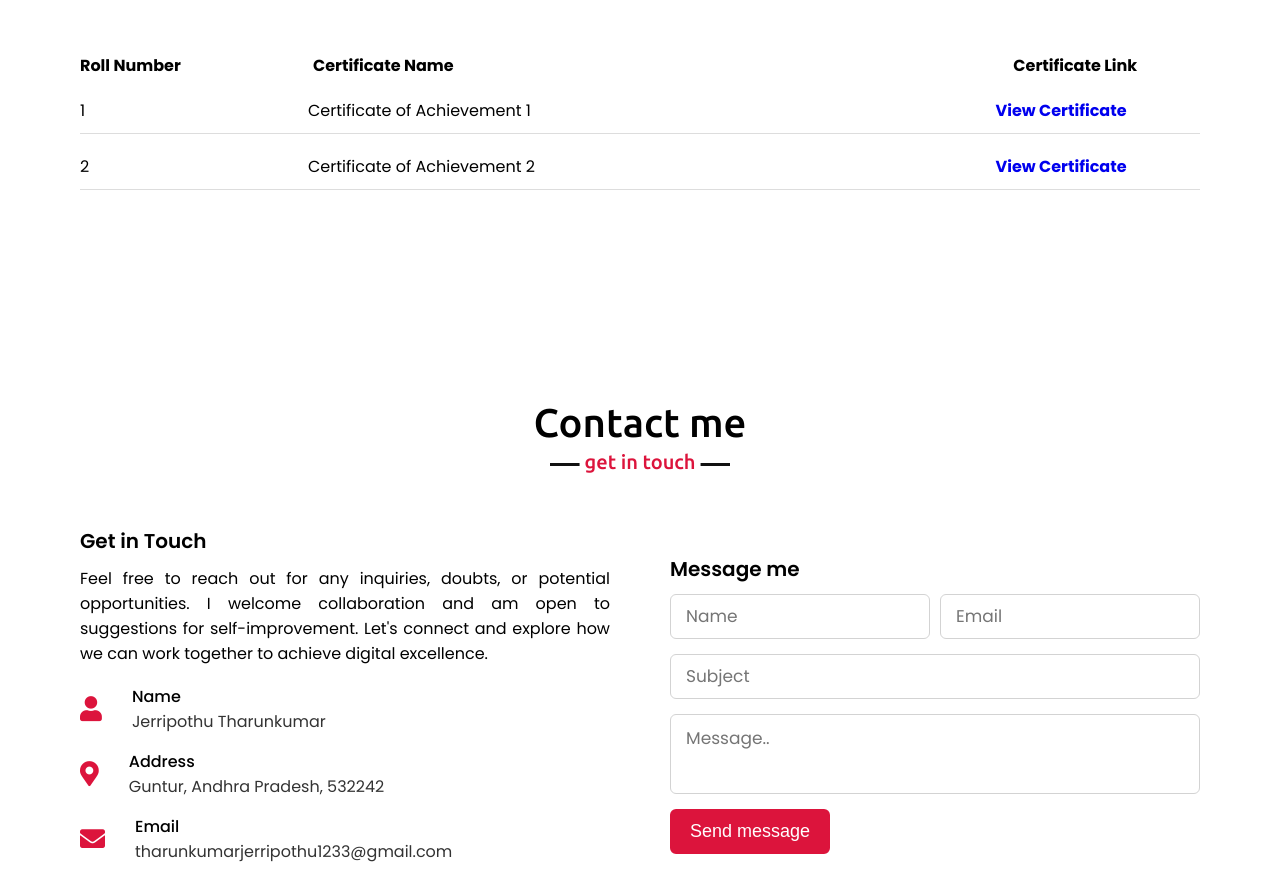
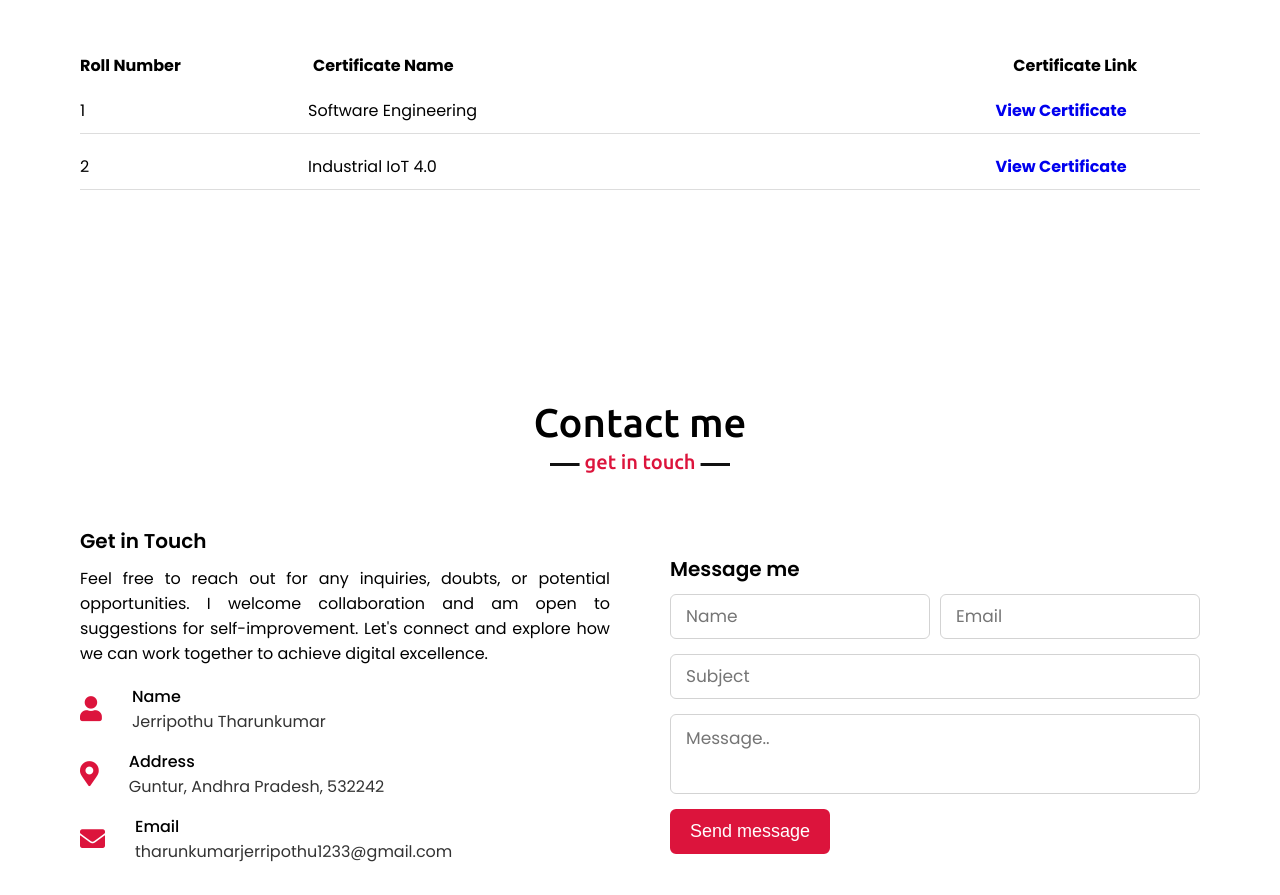
Before and after one commit to tharunkumar62/Portfolio, a plain HTML site: page index.html in a window 1280 px wide. Shown: the part 4294-5189 px from the top of the page. Drawn offline with nearby package versions, Linux system fonts and the light colour scheme.

Commit message:
Update index.html

```diff
--- a/index.html
+++ b/index.html
@@ -244,15 +244,15 @@
                                     <!-- </li> -->
                                     <li>
                                         <span class="roll-number">1&nbsp &nbsp &nbsp &nbsp &nbsp &nbsp</span>
-                                        <span class="certificate-name">Certificate of Achievement 1</span>
+                                        <span class="certificate-name">Software Engineering</span>
                                         <a class="certificate-link" href="certificate_link_1.pdf">&nbsp &nbsp View Certificate</a>
                                     </li>
                                     <li>
                                         <span class="roll-number">2 &nbsp &nbsp &nbsp &nbsp &nbsp &nbsp</span>
-                                        <span class="certificate-name">Certificate of Achievement 2</span>
+                                        <span class="certificate-name">Industrial IoT 4.0 </span>
                                         <a class="certificate-link" href="certificate_link_2.pdf">&nbsp &nbsp View Certificate</a>
                                     </li>
-                                    <!-- Add more certificate items as needed -->
+<!-- Add more certificate items as needed -->
                                 </ul>
 
 
```
